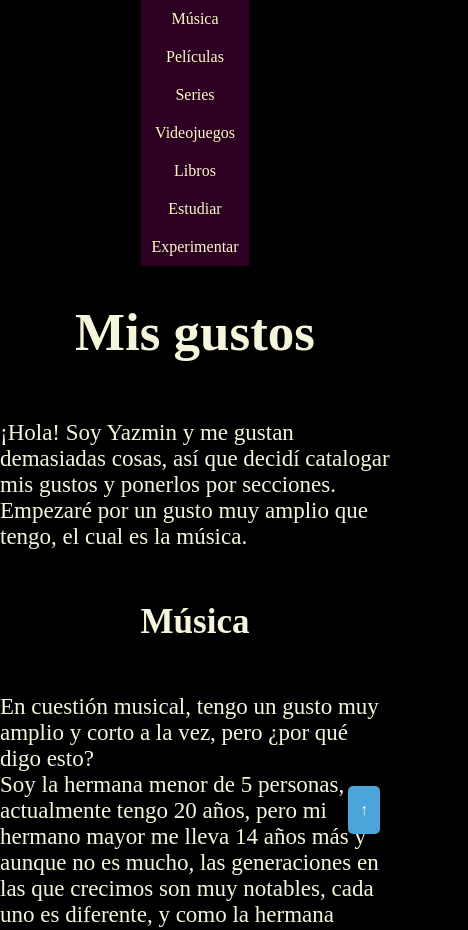
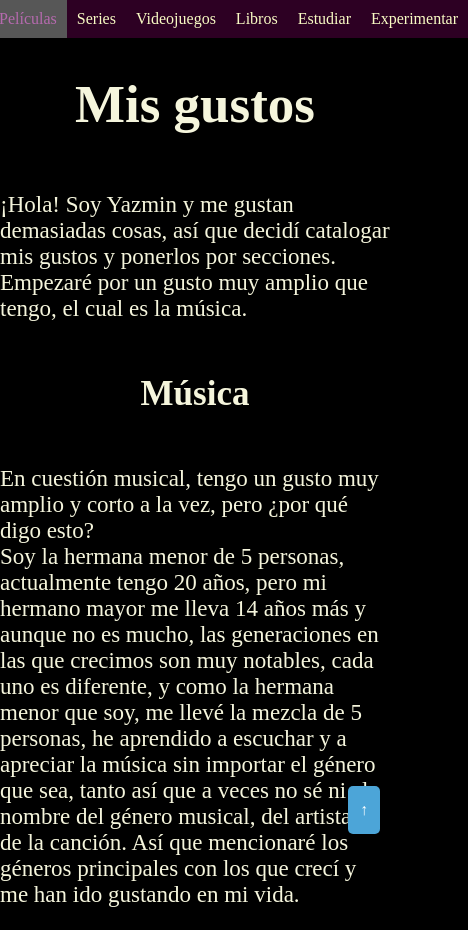
Before and after one commit to YazminMoreno-minXy/Mis-gustos, a plain HTML site: page index.html in a window 390 px wide. Shown: the top 930 px of the page, 468 px wide, since content can reach past the window. Drawn offline with Linux system fonts and the light colour scheme.

Commit message:
Update styles.css
Signed-off-by: Yazmin Moreno <yazmin.moreno_cm@uneve.edu.mx>

```diff
--- a/styles.css
+++ b/styles.css
@@ -142,11 +142,10 @@ body:has(:not(:root)) .scrollSubir {
     opacity: 1;
 }
 
-/* Ajustar el documento en otras pantallas */
-
+/* Ajustar el documento en otras pantallas menor a 800 px*/
 @media (max-width: 800px) {
     .navbar {
-        flex-direction: column; /* Cambia la dirección a columna en pantallas pequeñas */
+        display: flex; /* Cambia la dirección a columna en pantallas pequeñas */
     }
 
     .navegador a {
```
